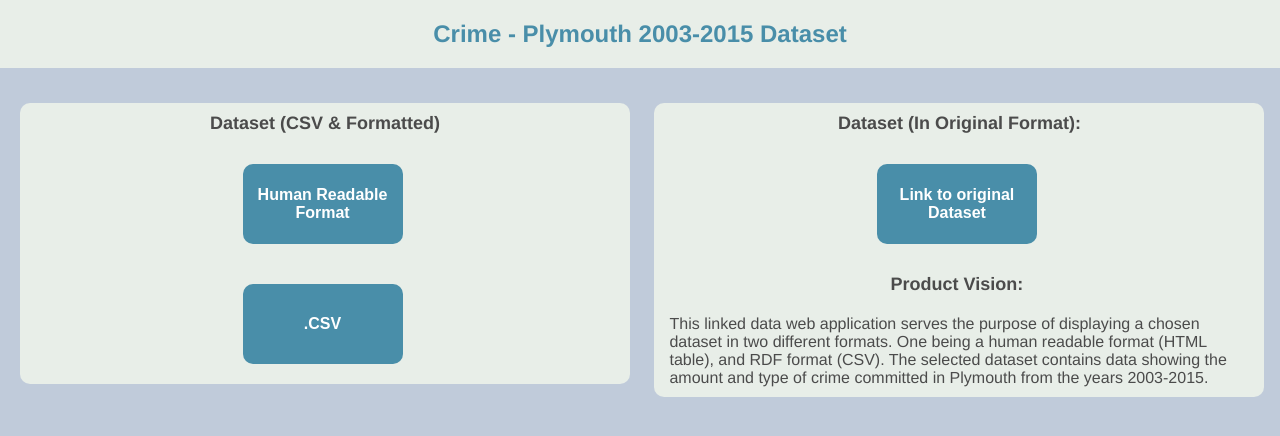
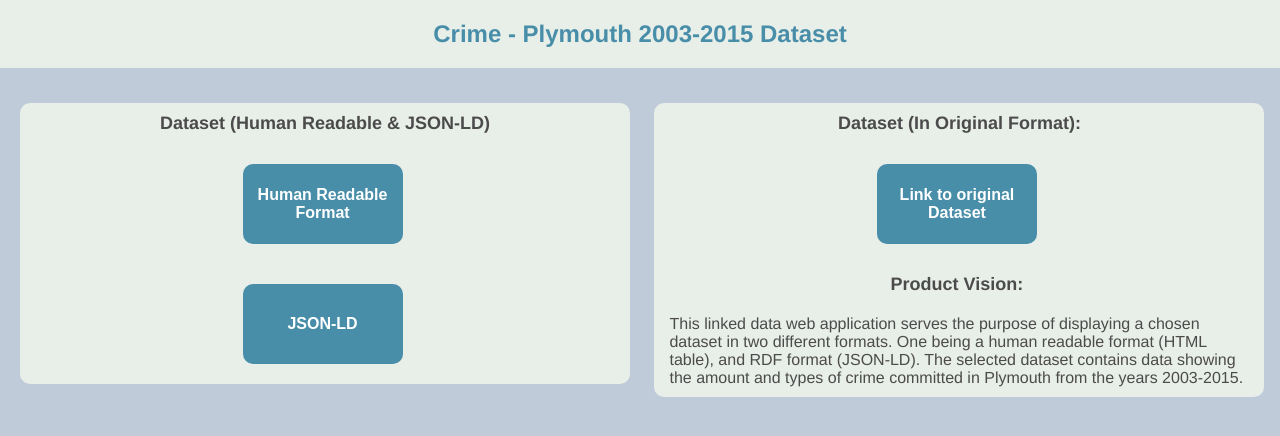
Before and after one commit to shaun-howarth/COMP-2001, a PHP site: page / in a window 1280 px wide. Shown: the top 436 px of the page. Run offline with PHP 8.4, Linux system fonts and the light colour scheme.

Commit message:
Corrected two subtitles and text in RDF view button.
Made final changes on index.php page. Have linked "JSON-LD.php" file to button on index.php page that says "JSON-LD".

```diff
--- a/Web App/pages/index.php
+++ b/Web App/pages/index.php
@@ -24,7 +24,7 @@
     <div class="body-card">
 
         <div class="subtitle-align">
-            <span class="subtitle-text">Dataset (CSV & Formatted)</span>
+            <span class="subtitle-text">Dataset (Human Readable & JSON-LD)</span>
         </div>
 
 
@@ -38,8 +38,8 @@
 
         <div class="margin-space">
             <div class="center-align">
-                <a href="">
-                    <button class="page-button">.CSV</button>
+                <a href="./JSON-LD.php">
+                    <button class="page-button">JSON-LD</button>
                 </a>
             </div>
         </div>
@@ -71,7 +71,7 @@
 
         <div class="margin-space">
             <span class="body-text">This linked data web application serves the purpose of displaying a chosen dataset in two different formats.
-                One being a human readable format (HTML table), and RDF format (CSV). The selected dataset contains data showing the amount and type of crime committed in Plymouth from the years 2003-2015.
+                One being a human readable format (HTML table), and RDF format (JSON-LD). The selected dataset contains data showing the amount and types of crime committed in Plymouth from the years 2003-2015.
             </span>
         </div>
     </div>
```
